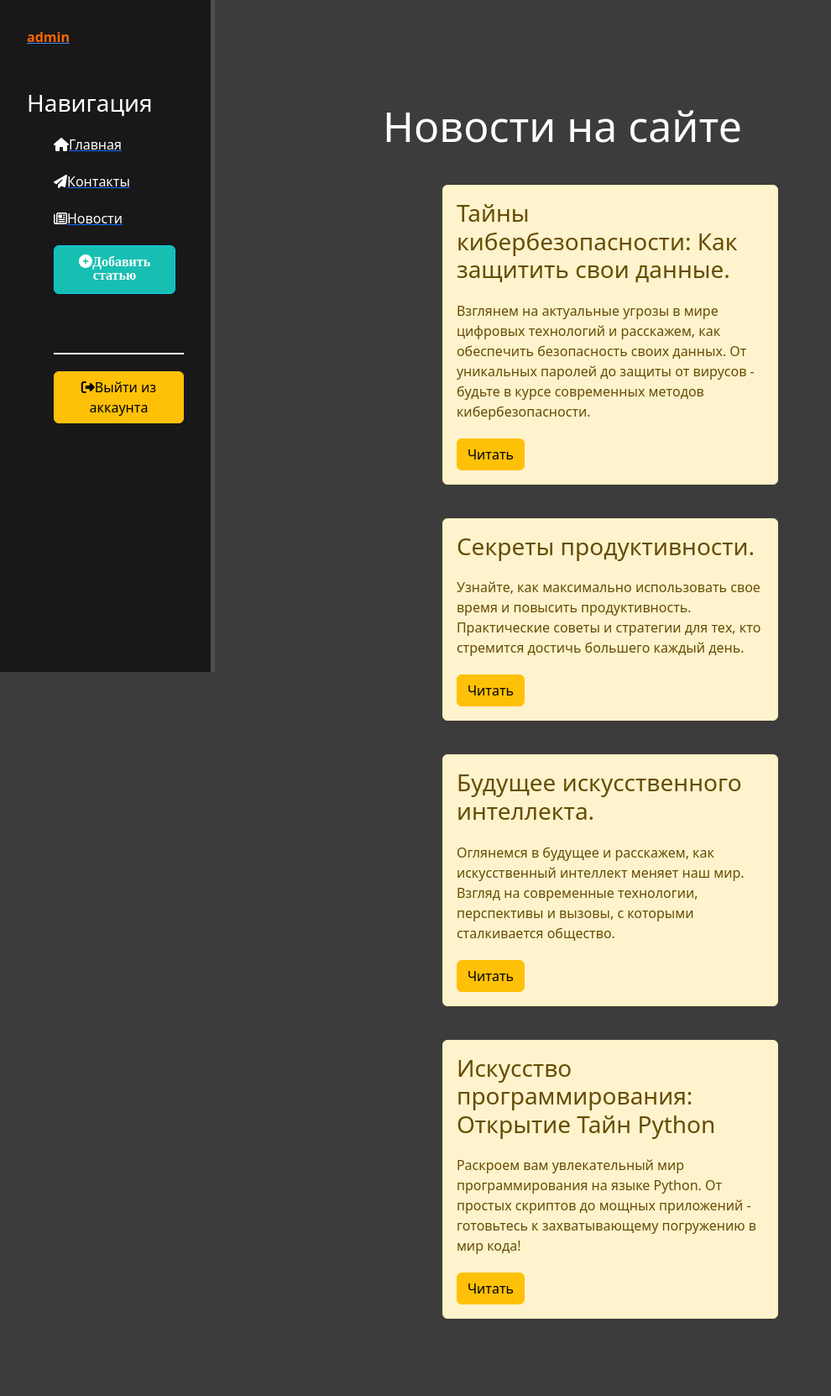
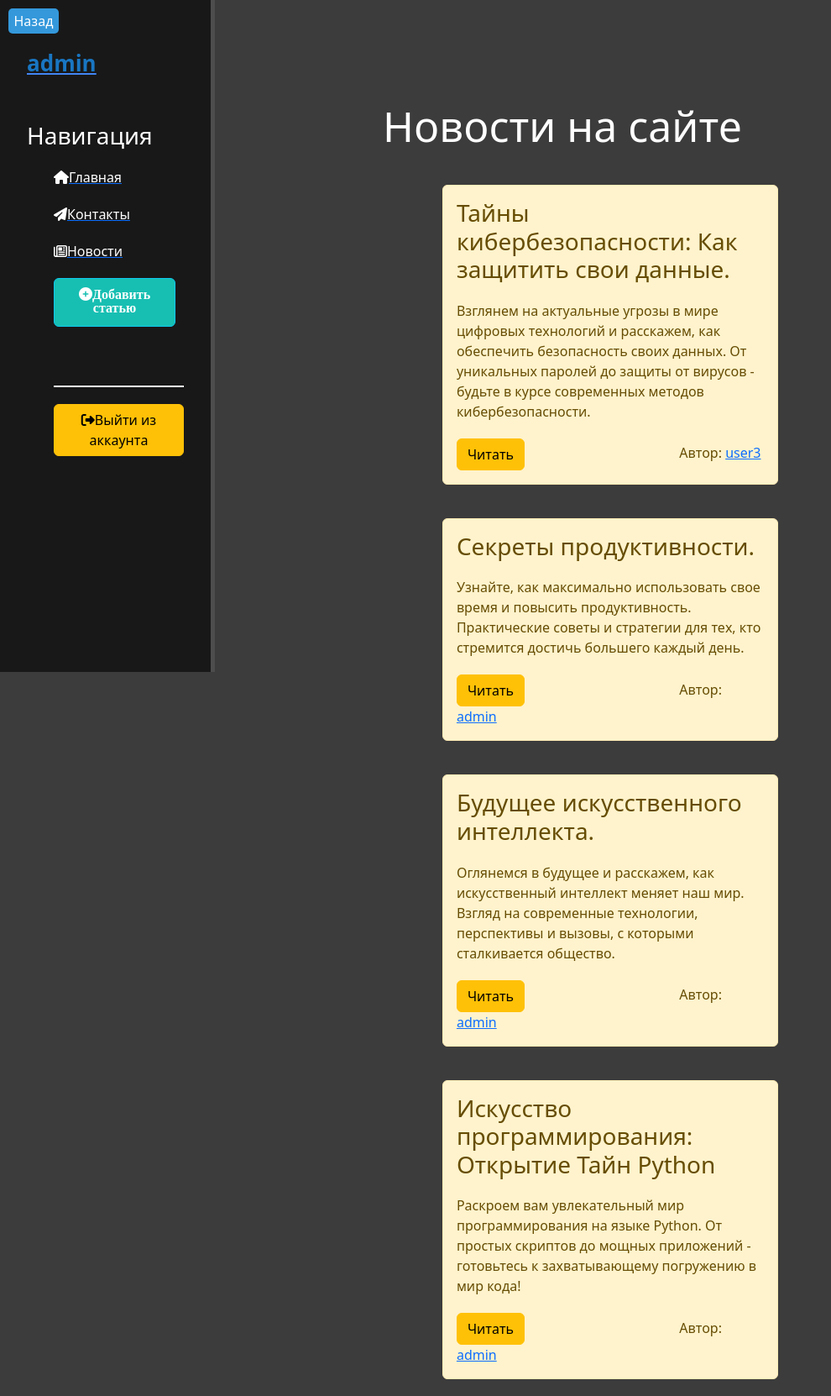
Before and after one commit to LaVasik11/DjangoProject, a Django app: page /news/ in a window 1280 px wide. Shown: the whole page at 84% size, without its empty margins (0-990 px from the left). Before the commit the page ends 1570 px from the top, so only its background shows below. Run offline with Django 4.2, Linux system fonts and the light colour scheme; a user stored in the database is signed in; data comes from the database, SQL or seed files in the repository; both versions use the stored data as it was after the commit; some libraries are stand-ins or nearby versions.

Commit message:
Добавил возможность преходить на чужие профили.

```diff
--- a/project/main/static/main/css/main.css
+++ b/project/main/static/main/css/main.css
@@ -187,19 +187,21 @@
 }
 
 .profile-link {
-    text-decoration: none;
+    text-decoration: none !important;
     color: #4285f4;
+    font-size: 26px;
 }
 
 
 .profile-link p.nickname b {
     font-weight: bold;
-    color: #ff6600;
+    color: #1976c2;
 }
 
 
 .profile-link:hover {
-    color: #ff6600;
+    color: #1976c2;
+    text-decoration: none !important;
 }
 
 .red-button {
@@ -221,3 +223,26 @@
 .features button:last-child {
   margin-top: 2px;
 }
+
+.button-beck {
+    width: 60px;
+    height: 30px;
+    background-color: #3498db;
+    color: #fff;
+    border: none;
+    border-radius: 5px;
+    cursor: pointer;
+}
+
+.button-container {
+    position: absolute;
+    top: 10px;
+    left: 10px;
+}
+
+
+
+
+.alert-warning .author-link {
+    margin-left: 180px;
+}
--- a/project/main/templates/main/layout.html
+++ b/project/main/templates/main/layout.html
@@ -14,12 +14,20 @@
 
 </head>
 <body>
+
+
     <div class="sidebar-container">
+
+
         <aside>
             {% if user.is_authenticated %}
+                <div class="button-container">
+                    <button class="button-beck" onclick="goBack()">Назад</button>
+                </div><br>
+
                 <a href="{% url 'profile' user.username %}" class="profile-link">
-    <p class="nickname"><b>{{ user }}</b></p>
-</a>
+                    <p class="nickname"><b>{{ user }}</b></p>
+                </a>
             {% else %}
                 <p>Вы не зарегистрированы</p>
             {% endif %}
@@ -51,5 +59,10 @@
         </div>
     </main>
 
+<script>
+    function goBack() {
+        window.history.back();
+    }
+</script>
 </body>
 </html>
--- a/project/news/templates/news/details_view.html
+++ b/project/news/templates/news/details_view.html
@@ -4,7 +4,7 @@
 
 {% block content %}
     <div class="features">
-        <p>Автор: {{ article.author }}</p>
+        <p>Автор: <a href="{% url 'profile' article.author %}">{{ article.author }}</a></p>
         <h1>{{ article.title }}</h1>
         <p>{{ article.date }}</p>
         <p>{{ article.full_text }}</p>
@@ -25,6 +25,7 @@
                     {% endif %}
                 </button>
             </form>
+
         {% endif %}
     </div>
 {% endblock %}
--- a/project/news/templates/news/news_home.html
+++ b/project/news/templates/news/news_home.html
@@ -7,10 +7,13 @@
         <h1 style="margin-left: 50px;">Новости на сайте</h1>
         {% if news %}
             {% for el in news %}
-                <div class="alert alert-warning ">
+                <div class="alert alert-warning">
                     <h3>{{ el.title }}</h3>
                     <p>{{ el.anons }}</p>
                     <a href="{% url 'news-detail' el.id %}" class="btn btn-warning">Читать</a>
+                    <span class="author-link">
+                        Автор: <a href="{% url 'profile' el.author %}">{{ el.author }}</a>
+                    </span>
                 </div>
             {% endfor %}
         {% else %}
--- a/project/news/views.py
+++ b/project/news/views.py
@@ -5,6 +5,7 @@
 from django.utils import timezone
 from django.shortcuts import get_object_or_404
 from .forms import LikeForm
+
 
 def news_home(request):
     news = Articles.objects.order_by('-date')
@@ -23,12 +24,10 @@
     form_class = ArticlesForm
 
 
-
 class NewsDeleteView(DeleteView):
     model = Articles
     success_url = '/news/'
     template_name = 'news/news-delete.html'
-
 
     def get_context_data(self, **kwargs):
         context = super().get_context_data(**kwargs)
--- a/project/users/static/users/css/profile.css
+++ b/project/users/static/users/css/profile.css
@@ -50,7 +50,7 @@
     top: 10px;
     left: 10px;
 }
-.button {
+.button-beck {
     width: 60px;
     height: 30px;
     background-color: #3498db;
--- a/project/users/views.py
+++ b/project/users/views.py
@@ -36,4 +36,5 @@
     news = Articles.objects.all()
     like_news = Like.objects.all()
     return render(request, 'users/profile_user.html', {'news': news,
-                                                       'like_news': like_news})
+                                                       'like_news': like_news,
+                                                       'username': username})
```
Also changed, not shown: project/users/templates/users/profile_user.html (+11 -5 lines), project/db.sqlite3.
